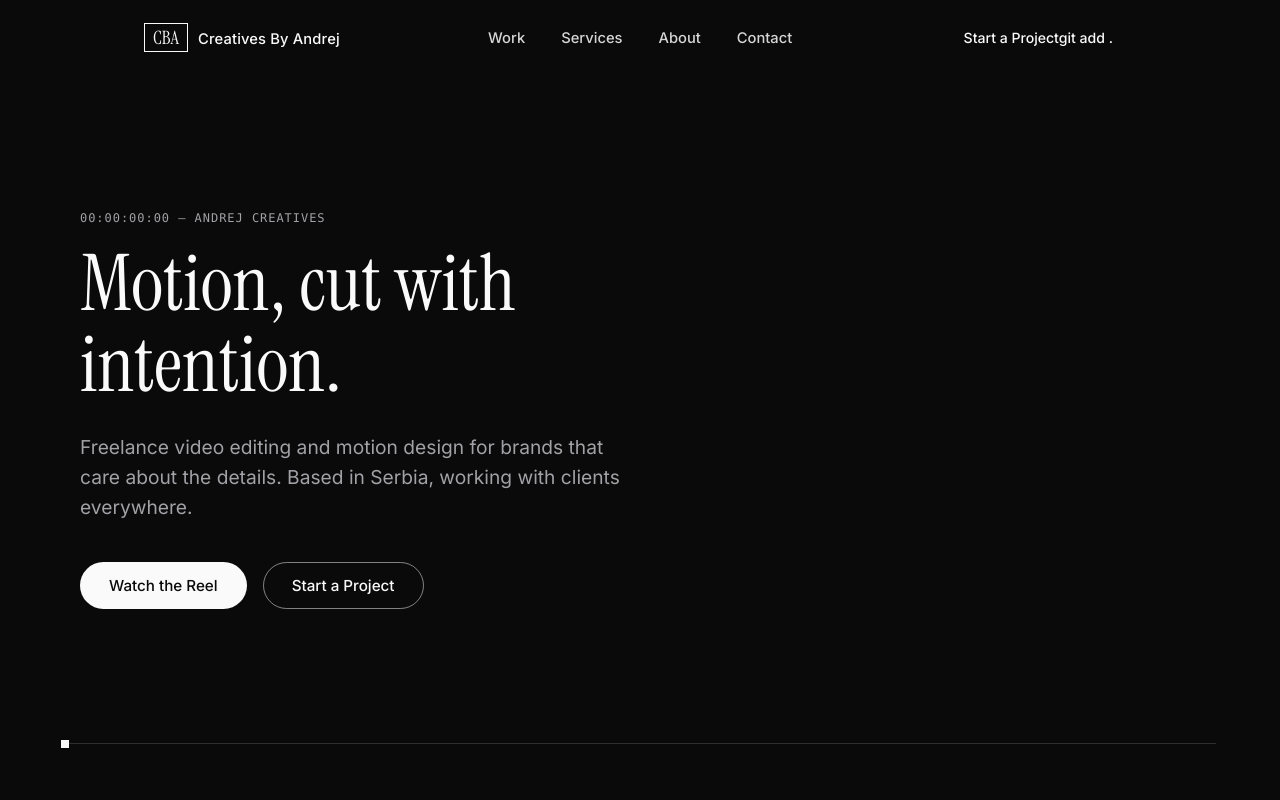
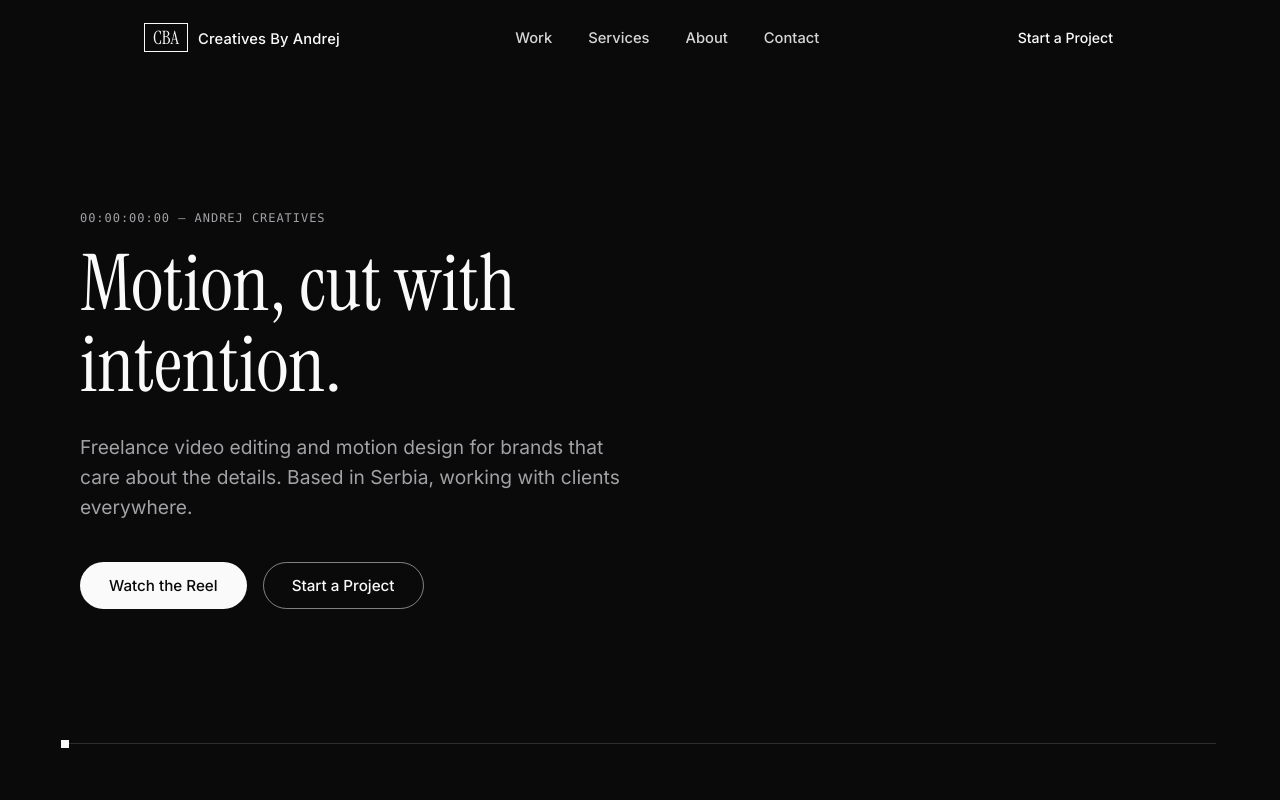
Before and after one commit to Andrej0709/Site, a plain HTML site: page index.html in a window 1280 px wide. Shown: the top 800 px of the page. Drawn offline with Linux system fonts and the light colour scheme.

Commit message:
Update CTA

```diff
--- a/index.html
+++ b/index.html
@@ -39,7 +39,7 @@
     </nav>
 
     <div class="header-actions">
-      <a href="#contact" class="btn btn-pill btn-dark hire-btn">Start a Projectgit add .</a>
+      <a href="#contact" class="btn btn-pill btn-dark hire-btn">Start a Project</a>
       <button class="nav-toggle" id="navToggle" aria-expanded="false" aria-controls="mobileNav" aria-label="Open menu">
         <span></span><span></span>
       </button>
```
